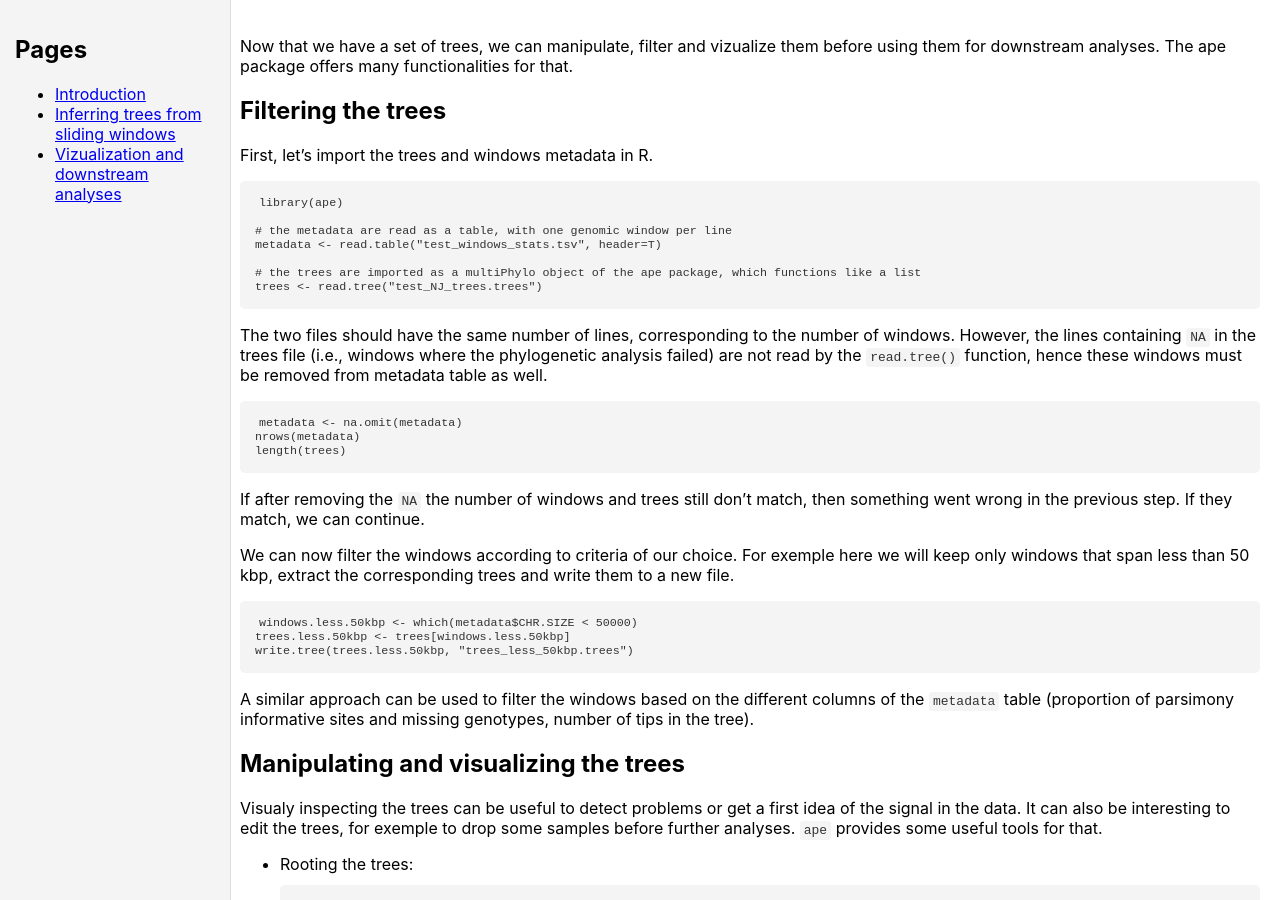
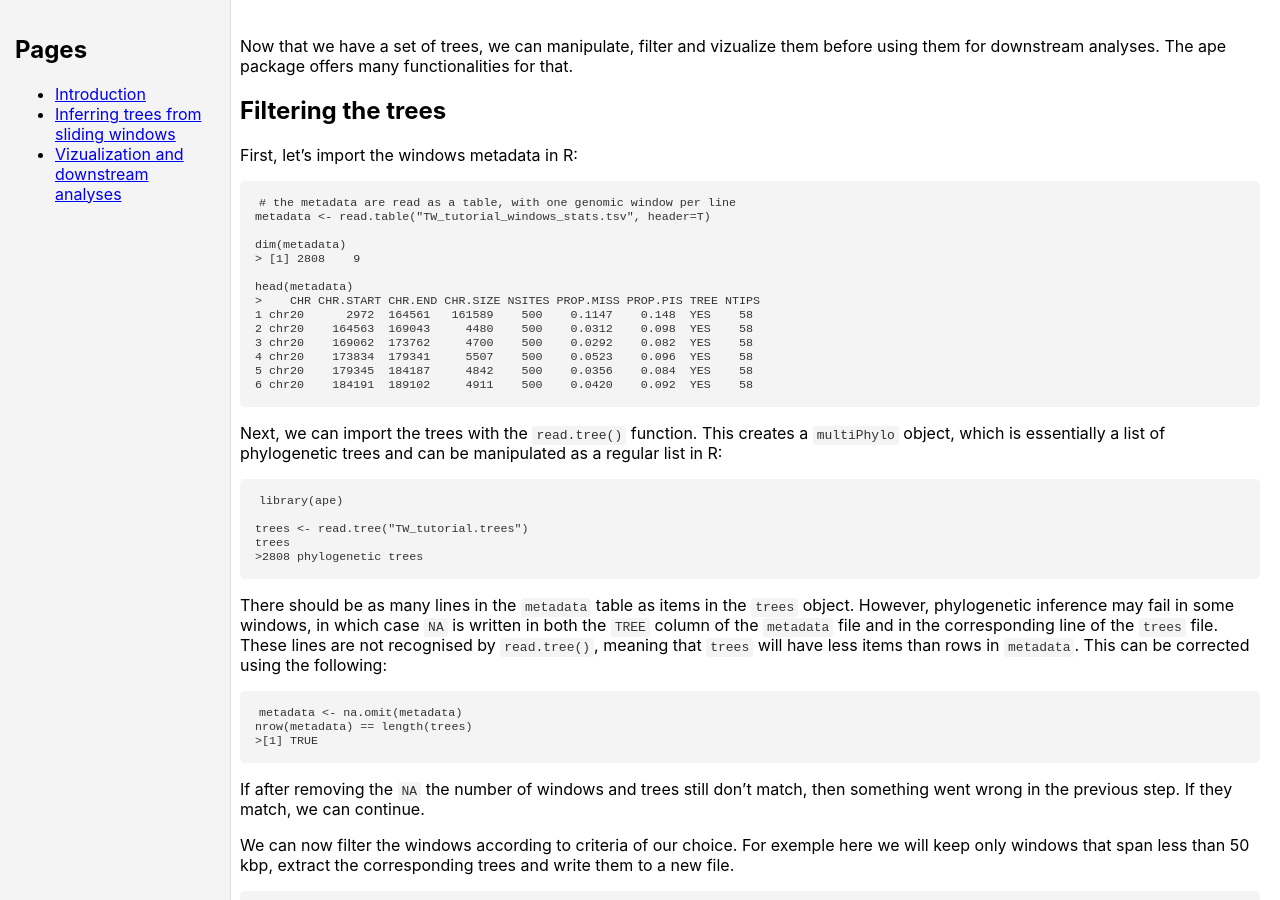
Before and after one commit to rancilhac/Genome-Wide-Phylogenies.github.io, a Jekyll site: the page built from Downstream-analyses.md, in a window 1280 px wide and 900 px high. Built offline with Jekyll 4.4.1, drawn with Linux system fonts in a browser that asks for light colours; our own code applies the rules of GitHub Pages for plain Markdown files.

Commit message:
Update Downstream-analyses.md

````diff
--- a/Downstream-analyses.md
+++ b/Downstream-analyses.md
@@ -6,23 +6,38 @@ Now that we have a set of trees, we can manipulate, filter and vizualize them be
 
 ## Filtering the trees
 
-First, let's import the trees and windows metadata in R.
+First, let's import the windows metadata in R:
 
+```R:
+# the metadata are read as a table, with one genomic window per line
+metadata <- read.table("TW_tutorial_windows_stats.tsv", header=T)
+
+dim(metadata)
+> [1] 2808    9
+
+head(metadata)
+>    CHR CHR.START CHR.END CHR.SIZE NSITES PROP.MISS PROP.PIS TREE NTIPS
+1 chr20      2972  164561   161589    500    0.1147    0.148  YES    58
+2 chr20    164563  169043     4480    500    0.0312    0.098  YES    58
+3 chr20    169062  173762     4700    500    0.0292    0.082  YES    58
+4 chr20    173834  179341     5507    500    0.0523    0.096  YES    58
+5 chr20    179345  184187     4842    500    0.0356    0.084  YES    58
+6 chr20    184191  189102     4911    500    0.0420    0.092  YES    58
+```
+Next, we can import the trees with the `read.tree()` function. This creates a `multiPhylo` object, which is essentially a list of phylogenetic trees and can be manipulated as a regular list in R:
 ```R:
 library(ape)
 
-# the metadata are read as a table, with one genomic window per line
-metadata <- read.table("test_windows_stats.tsv", header=T)
-
-# the trees are imported as a multiPhylo object of the ape package, which functions like a list
-trees <- read.tree("test_NJ_trees.trees")
+trees <- read.tree("TW_tutorial.trees")
+trees
+>2808 phylogenetic trees
 ```
-The two files should have the same number of lines, corresponding to the number of windows. However, the lines containing `NA` in the trees file (i.e., windows where the phylogenetic analysis failed) are not read by the `read.tree()` function, hence these windows must be removed from metadata table as well.
+There should be as many lines in the `metadata` table as items in the `trees` object. However, phylogenetic inference may fail in some windows, in which case `NA` is written in both the `TREE` column of the `metadata` file and in the corresponding line of the `trees` file. These lines are not recognised by `read.tree()`, meaning that `trees` will have less items than rows in `metadata`. This can be corrected using the following:
 
 ```R:
 metadata <- na.omit(metadata)
-nrows(metadata)
-length(trees)
+nrow(metadata) == length(trees)
+>[1] TRUE
 ```
 If after removing the `NA` the number of windows and trees still don't match, then something went wrong in the previous step. If they match, we can continue.
 
````
